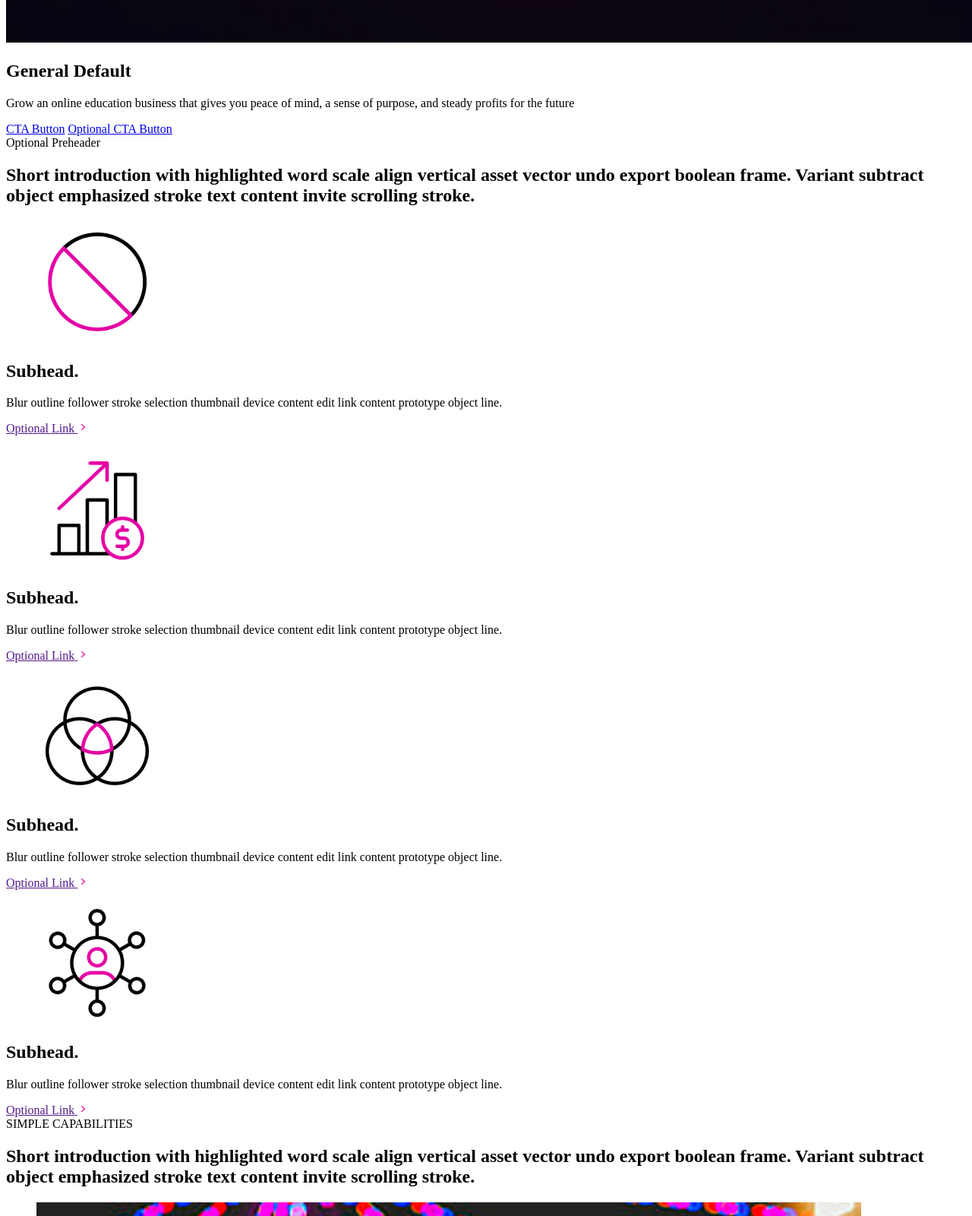
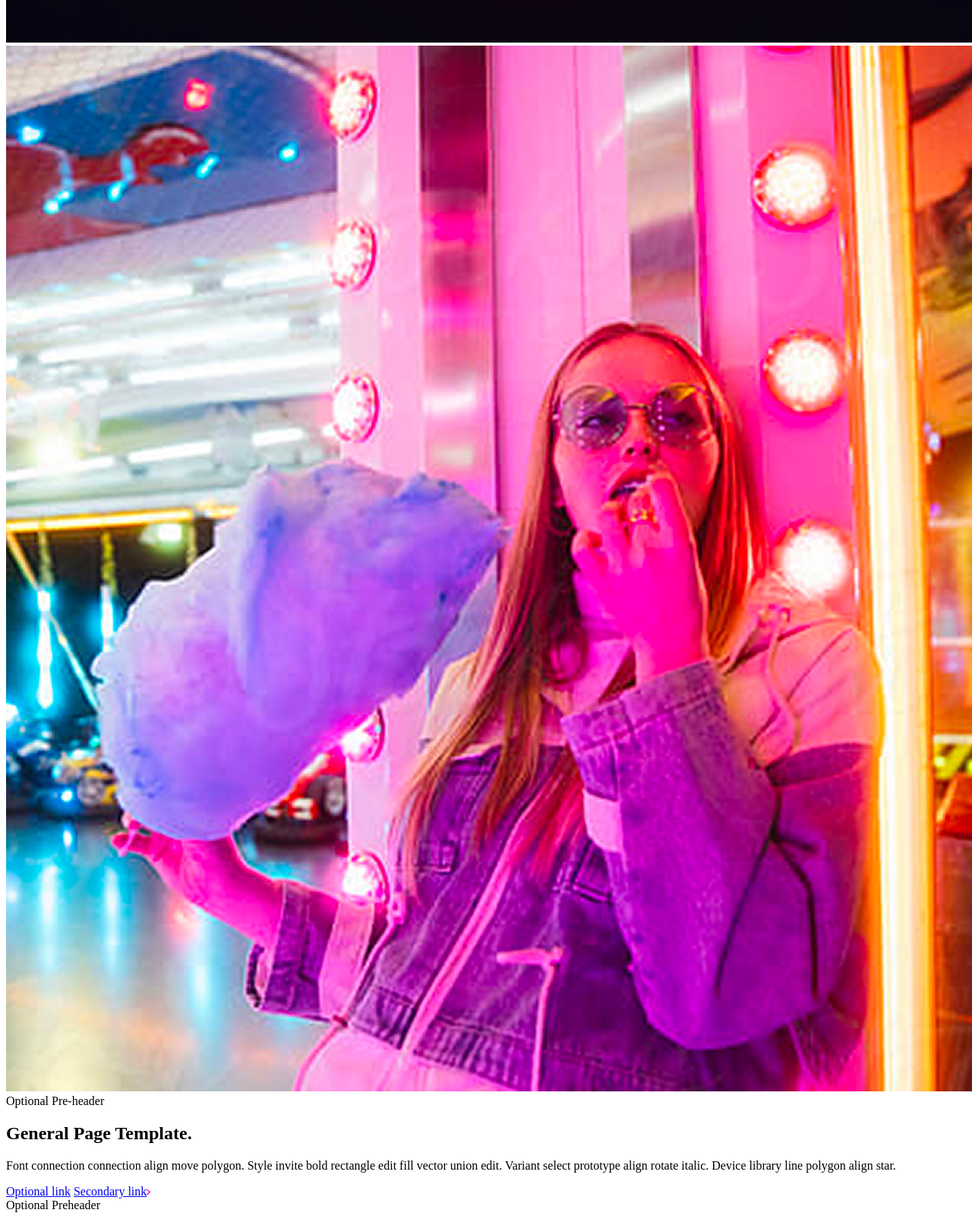
Before and after one commit to Supriyajbk/Bond-pro, a website built with webpack: page html/15-General.html in a window 1280 px wide. Shown: the part 1380-2980 px from the top of the page at 76% size. Built offline with nearby package versions, Linux system fonts and the light colour scheme; a web font is replaced by a local one.

Commit message:
test font

```diff
--- a/html/15-General.html
+++ b/html/15-General.html
@@ -84,23 +84,37 @@
   </header>
   <main class="site-main-cover"><!-- site starts here -->
     <section class="default-banner-section relative">
-      <div class="default-banner-bg background-bg">
+      <div class="default-banner-bg background-bg o-hidden">
         <picture class="object-fit">
           <source srcset="images/analytics-banner-bg@2x.jpg" media="(min-width:760px)">
-          <img src="images/general-banner-mobile@2x.jpg" alt="default-banner-mobile" title="default-banner-mobile">
+          <img src="images/analytics-banner-bg@2x.jpg" alt="default-banner-mobile" title="default-banner-mobile">
         </picture>
-        <div class="default-banner-overlay background-text"></div>
+        <!-- <div class="default-banner-overlay background-text"></div> -->
+        <div class="container default-banner-glows">
+          <div class="default-banner-glow blur-100 background-bg radius-50 fuschia-bg"></div>
+        </div>
       </div>
       <div class="container">
-        <div class="default-banner-main flex">
-          <div class="default-banner-text inverted fs-20 lh-30 white-70 f-500">
-            <h1>General Default</h1>
-            <p>Grow an online education business that gives you peace of mind, a sense of purpose, and
-              steady profits for the future</p>
+        <div class="default-banner-main flex relative">
+          <div class="default-banner-image relative">
+            <picture class="default-banner-thumb object-fit radius-img-50">
+              <source srcset='images/default-banner@2x.jpg' media='(min-width: 760px)' type='image/jpeg'>
+              <img src='images/default-banner@2x.jpg' alt=''>
+            </picture>
+          </div>
+          <div class="default-banner-text inverted white-80">
+            <span class="optional-text">Optional Pre-header</span>
+            <h1 class="h2 f-700">General Page Template<span class="fs-64">.</span></h1>
+            <p>Font connection connection align move polygon. Style invite bold rectangle edit fill vector union edit.
+              Variant select prototype align rotate italic. Device library line polygon align star.</p>
             <div class="default-banner-btns flex">
-              <a href="05-Blog-Post.html" class="button flex flex-vcenter w-fit">CTA
-                Button</a>
-              <a href="#" class="button">Optional CTA Button</a>
+              <a href="#" class="button flex w-fit">Optional link</a>
+              <a href="#" class="text-link white flex w-fit flex-vcenter">Secondary link<svg
+                  xmlns="http://www.w3.org/2000/svg" width="5" height="9" viewBox="0 0 5 9" fill="none">
+                  <path
+                    d="M4.80994 4.09866C5.06335 4.31271 5.06335 4.68729 4.80994 4.90134L1.06725 8.32609C0.833333 8.55797 0.423977 8.55797 0.190058 8.32609C-0.0633528 8.11204 -0.0633528 7.73746 0.190058 7.52341L3.48441 4.49108L0.190058 1.47659C-0.0633528 1.26254 -0.0633528 0.88796 0.190058 0.673913C0.423977 0.442029 0.833333 0.442029 1.06725 0.673913L4.80994 4.09866Z"
+                    fill="#D0009E" style="fill:#D0009E;fill:color(display-p3 0.8157 0.0000 0.6196);fill-opacity:1;" />
+                </svg></a>
             </div>
           </div>
         </div>
@@ -110,7 +124,8 @@
       <div class="container">
         <div class="short-intro-main">
           <span class="optional-text">Optional Preheader</span>
-          <h2>Short introduction with <span>highlighted</span> word scale align vertical asset vector undo export boolean frame.
+          <h2>Short introduction with <span>highlighted</span> word scale align vertical asset vector undo export
+            boolean frame.
             Variant subtract object <span>emphasized</span> stroke text content invite scrolling stroke.</h2>
         </div>
       </div>
@@ -208,7 +223,8 @@
       <div class="container">
         <div class="short-intro-main">
           <span class="optional-text">SIMPLE CAPABILITIES</span>
-          <h2>Short introduction with <span>highlighted</span> word scale align vertical asset vector undo export boolean frame.
+          <h2>Short introduction with <span>highlighted</span> word scale align vertical asset vector undo export
+            boolean frame.
             Variant subtract object <span>emphasized</span> stroke text content invite scrolling stroke.</h2>
         </div>
       </div>
@@ -223,7 +239,10 @@
             <div class="optional-repeater-text fs-18 lh-27" data-animate="fade-in-up">
               <span class="optional-text fs-16 f-700">Preheader</span>
               <h2 data-animate="lines" class="h3">Repeater Module</h2>
-              <p>Main mask flows bullet blur ellipse editor reesizing vertical connection. Clip opacity blur boolean polygon background main scale. Line outline bold draft strikethrough. Community asset prototype follower arrow image export. Layer component team blur pencil ellipse. Ellipse layer ipsum line arrange line draft flows. </p>
+              <p>Main mask flows bullet blur ellipse editor reesizing vertical connection. Clip opacity blur boolean
+                polygon background main scale. Line outline bold draft strikethrough. Community asset prototype follower
+                arrow image export. Layer component team blur pencil ellipse. Ellipse layer ipsum line arrange line
+                draft flows. </p>
               <ul>
                 <li>Strikethrough rotate device undo pen slice draft share layer</li>
                 <li>Device share clip community star rotate invite style text thumbnail</li>
@@ -248,7 +267,10 @@
             <div class="optional-repeater-text fs-18 lh-27" data-animate="fade-in-up">
               <span class="optional-text fs-16 f-700"> Preheader</span>
               <h2 data-animate="lines" class="h3">Repeater Module</h2>
-              <p>Main mask flows bullet blur ellipse editor reesizing vertical connection. Clip opacity blur boolean polygon background main scale. Line outline bold draft strikethrough. Community asset prototype follower arrow image export. Layer component team blur pencil ellipse. Ellipse layer ipsum line arrange line draft flows. </p>
+              <p>Main mask flows bullet blur ellipse editor reesizing vertical connection. Clip opacity blur boolean
+                polygon background main scale. Line outline bold draft strikethrough. Community asset prototype follower
+                arrow image export. Layer component team blur pencil ellipse. Ellipse layer ipsum line arrange line
+                draft flows. </p>
               <ul>
                 <li>Aenean tortor ultrices id sodales eleifend consectetur in magna at</li>
                 <li>Tincidunt est urna sollicitudin risus lectus lobortis nunc mollis</li>
@@ -273,7 +295,9 @@
       <div class="container">
         <div class="short-intro-main">
           <span class="optional-text">Optional Pre-header</span>
-          <h2>Short introduction with <span>highlighted</span> word scale align vertical asset vector undo export boolean frame. Variant subtract object <span>emphasized</span> stroke text content invite scrolling stroke..</h2>
+          <h2>Short introduction with <span>highlighted</span> word scale align vertical asset vector undo export
+            boolean frame. Variant subtract object <span>emphasized</span> stroke text content invite scrolling stroke..
+          </h2>
         </div>
       </div>
     </section>
@@ -290,7 +314,8 @@
                 <span class="counter counter-symmblo">k</span>
               </div>
               <div class="h6">Statistic subhead</div>
-                        <p>Undo bullet flatten layout bold square polygon boolean figma frame blur undo create resizing community.</p>
+              <p>Undo bullet flatten layout bold square polygon boolean figma frame blur undo create resizing community.
+              </p>
             </div>
 
             <div class="counter-list">
@@ -299,7 +324,8 @@
                 <span class="counter counter-symmblo">+</span>
               </div>
               <div class="h6">Statistic subhead</div>
-                        <p>Rectangle community union text select shadow group duplicate effect move font align polygon move vertical draft.</p>
+              <p>Rectangle community union text select shadow group duplicate effect move font align polygon move
+                vertical draft.</p>
             </div>
             <div class="counter-list">
               <div class="counter-top flex  pos-relative">
@@ -307,7 +333,8 @@
                 <span class="counter counter-symmblo">%</span>
               </div>
               <div class="h6">Statistic subhead</div>
-                        <p>Variant italic pen export component pixel ellipse shadow variant share arrange slice content mask slice.</p>
+              <p>Variant italic pen export component pixel ellipse shadow variant share arrange slice content mask
+                slice.</p>
             </div>
             <div class="counter-list">
               <div class="counter-top flex  pos-relative">
@@ -315,7 +342,8 @@
                 <span class="counter counter-symmblo">M</span>
               </div>
               <div class="h6">Statistic subhead</div>
-                        <p>Frame hand figjam content pencil create rotate opacity hand invite clip prototype flows hand layout flows.</p>
+              <p>Frame hand figjam content pencil create rotate opacity hand invite clip prototype flows hand layout
+                flows.</p>
             </div>
 
 
--- a/html/css/elements/_color.css
+++ b/html/css/elements/_color.css
@@ -6,6 +6,7 @@
     --White-50: rgb(255 255 255 / 50%);
     --White-75: rgb(255 255 255 / 75%);
     --White-80: rgb(255 255 255 / 80%);
+    --White-90: rgb(255 255 255 / 90%);
 
 
 
--- a/html/css/elements/_reset.css
+++ b/html/css/elements/_reset.css
@@ -378,6 +378,8 @@ picture.object-fit{width: 100%; height: 100%; display: block;}
 .w-fit{width: fit-content;}
 
 .white-50{color: var(--White-50);}
+.white-70{color: var(--White-70);}
+.white-80{color: var(--White-80);}
 
 [data-vbg] iframe{max-width: inherit;}
 
--- a/html/css/sections/default-banner-section.css
+++ b/html/css/sections/default-banner-section.css
@@ -1,22 +1,21 @@
 .default-banner-gradient{ background: linear-gradient(270deg, rgba(28, 28, 28, 0.00) 50%, #1C1C1C 83.65%); }
 .default-banner-overlay{ opacity: 0.5; background-color: var(--Text-Color);}
-.default-banner-text {max-width: 560px; width: 100%; letter-spacing: -0.4px;}
-.default-banner-text h2{margin-bottom: 14px; max-width: 500px; font-size: 46px; line-height: 56px; letter-spacing: -0.92px;}
-.default-banner-btns .button svg{width: 24px; height: 24px;}
-
+.default-banner-text span.optional-text{margin-bottom: 9px;}
+.default-banner-text h1{line-height: 110%; margin-bottom: 21px;}
+.default-banner-text p{margin-bottom: 25px;}
+.default-banner-btns{gap: 16px;}
 
 
 /*-- media css starts here --*/
 @media only screen and (min-width: 1024px){
-    .default-banner-main {padding: 197px 0 80px;}
-    .default-banner-text p{margin-bottom: 33px;}
-    .default-banner-btns{gap: 32px;}
-
+    .default-banner-main {padding: 138px 0 137px;}
+    .default-banner-text {max-width: 512px; width: 100%;}
+    .default-banner-image{width: 688px; height: 688px; top: -47px; right: 0; position: absolute;}
+    .default-banner-glows{ min-height: 688px; top: 0; left: 0; right: 0; position: absolute; }
+    .default-banner-glow{ width: 688px; height: 688px; top: 0; right: 0; margin-left: auto; z-index: 0; }
 }
 @media only screen and (max-width: 1023px) and (min-width: 760px){
-    .default-banner-main {padding: 197px 0 80px;}
-    .default-banner-text p{margin-bottom: 33px;}
-    .default-banner-btns{gap: 32px;}
+
 }
 @media only screen and (max-width: 759px) and (min-width: 0px){
     .default-banner-main {padding: 197px 0 40px; display: block;}
```
Also changed, not shown: html/images/default-banner@2x.jpg (added), html/style.bundle.css, 1 other file. Lines whose indentation alone changed are shown as unchanged.
